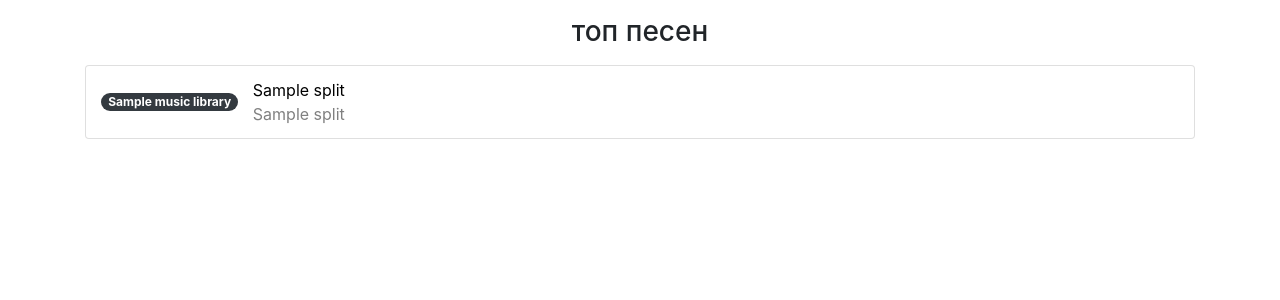
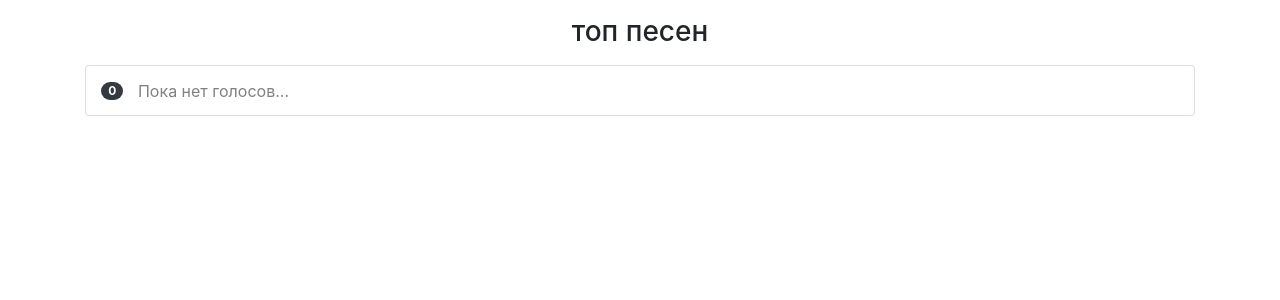
Before and after one commit to deffuseyou/vympel.one, a Flask app: page /song-rating in a window 1280 px wide. Shown: the top 300 px of the page. Run offline with Flask 3, Linux system fonts and the light colour scheme; a database or web service that is not in the repository returns one stand-in record (values such as "Sample title"); some libraries are stand-ins or nearby versions.

Commit message:
empty rating fix

```diff
--- a/templates/song_rating.html
+++ b/templates/song_rating.html
@@ -39,15 +39,26 @@
 <div class="container">
     <h3 class="mb-3 text-center">топ песен</h3>
     <ul class="list-group">
-        {% for song in chart %}
+        {% if sq1|length != 0 %}
+            {% for song in chart %}
+                <li class="list-group-item">
+                    <span class="badge badge-dark badge-pill rating-badge">{{ song[0] }}</span>
+                    <div class="song-info">
+                        <span class="song-title">{{ song[1].split(' - ')[1] }}</span>
+                        <span class="song-artist">{{ song[1].split(' - ')[0] }}</span>
+                    </div>
+                </li>
+            {% endfor %}
+        {% else %}
+        <ul class="list-group">
             <li class="list-group-item">
-                <span class="badge badge-dark badge-pill rating-badge">{{ song[0] }}</span>
+                <span class="badge badge-dark badge-pill rating-badge">0</span>
                 <div class="song-info">
-                    <span class="song-title">{{ song[1].split(' - ')[1] }}</span>
-                    <span class="song-artist">{{ song[1].split(' - ')[0] }}</span>
+                    <span class="song-artist">Пока нет голосов...</span>
                 </div>
             </li>
-        {% endfor %}
+        </ul>
+        {% endif %}
     </ul>
 </div>
 </body>
```
